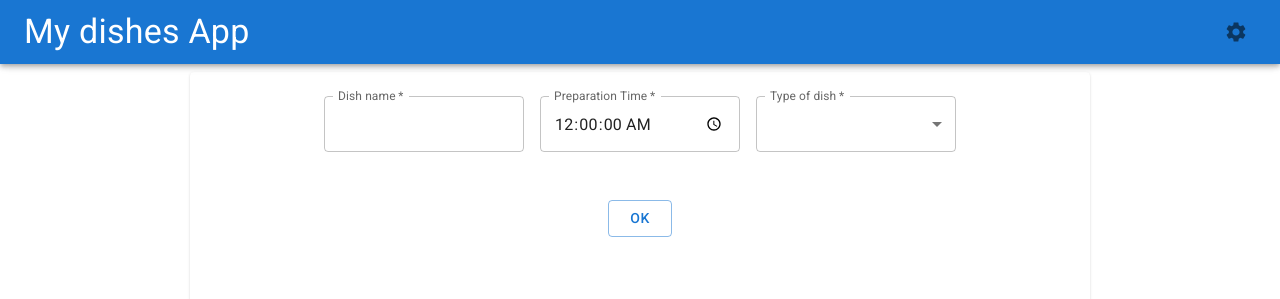
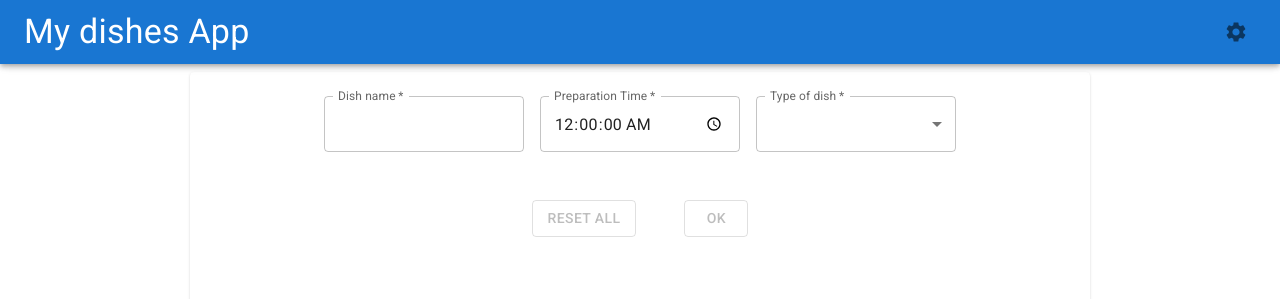
Before and after one commit to SAK74/my-new-dishes, a React (Create React App) app: page / in a window 1280 px wide. Shown: the top 299 px of the page. Built offline with nearby package versions, Linux system fonts and the light colour scheme.

Commit message:
reset button added

```diff
--- a/src/PAGES/selectPage.js
+++ b/src/PAGES/selectPage.js
@@ -45,8 +45,7 @@ export default function StartPage(){
     const combineCheck = value => [checkFills, checkNaN].reduce((error, validator) => error || validator(value), undefined);
 
     // initialize form with ex parameters (dependently with type of dish)
-    const handleTypeChange = initialize => ev => {
-        const value = ev.target.value;
+    const handleTypeChange = initialize => ({target: {value}}) => {
         const newParam = value === 'pizza' ? {no_of_slices: 1, diameter: 0} :
             value === 'soup' ? {spiciness_scale: 1} : {slices_of_bread: 1};
         initialize(({name, preparation_time, type}) => ({name, preparation_time, type, ...newParam}));
@@ -54,8 +53,10 @@ export default function StartPage(){
 
     return(
         <Form onSubmit = {onSubmit}
+            // subscription = {{values: true, modified: true}}
             initialValues = {{name, preparation_time, type, ...other}}
-            render = {({handleSubmit, values, form}) => <Box
+            render = {({handleSubmit, values, form, ...rest}) => {
+            return <Box
                     component = 'form' onSubmit = {handleSubmit} noValidate
                     sx = {{display: 'flex', alignItems: 'center', flexDirection: 'column', p: 3}}
                 >
@@ -136,12 +137,23 @@ export default function StartPage(){
                             label = 'Number of slices of bread'
                         />}
                     </Collapse>
-                    <Button
-                        type = 'submit'
-                        children = 'Ok'
-                        variant = 'outlined'
-                    />
-                </Box>
+                    <Stack direction = 'row' sx = {{justifyContent: 'center'}} spacing = {6}>
+                        <Button children = "reset all" variant = 'outlined'
+                            disabled = {rest.pristine}
+                            onClick = {() => form.reset({
+                                name: "",
+                                preparation_time: "00:00:00",
+                                type: ''
+                            })}
+                        />
+                        <Button
+                            type = 'submit'
+                            children = 'Ok'
+                            variant = 'outlined'
+                            disabled = {rest.hasValidationErrors}
+                        />
+                    </Stack>
+                </Box>}
             }
         />
     )
```
